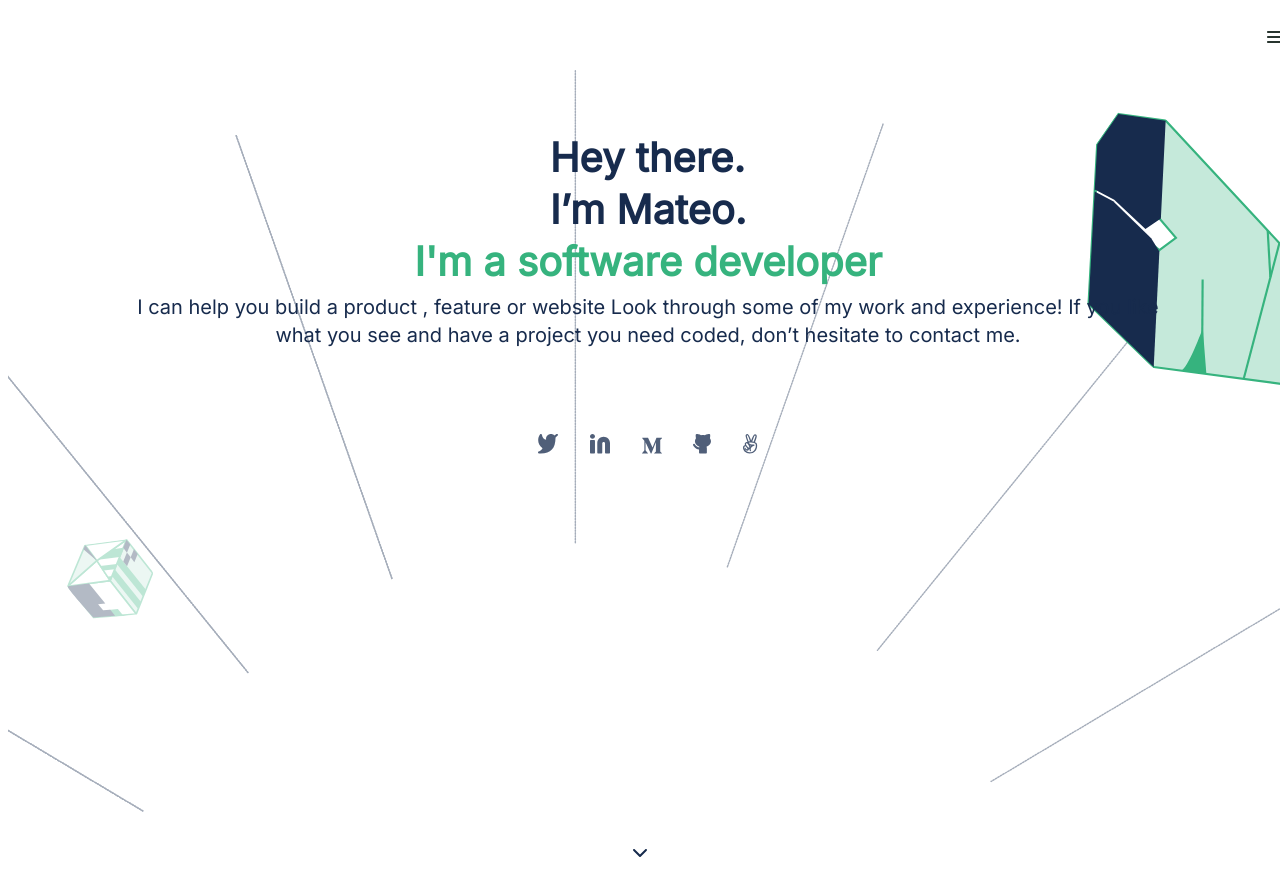
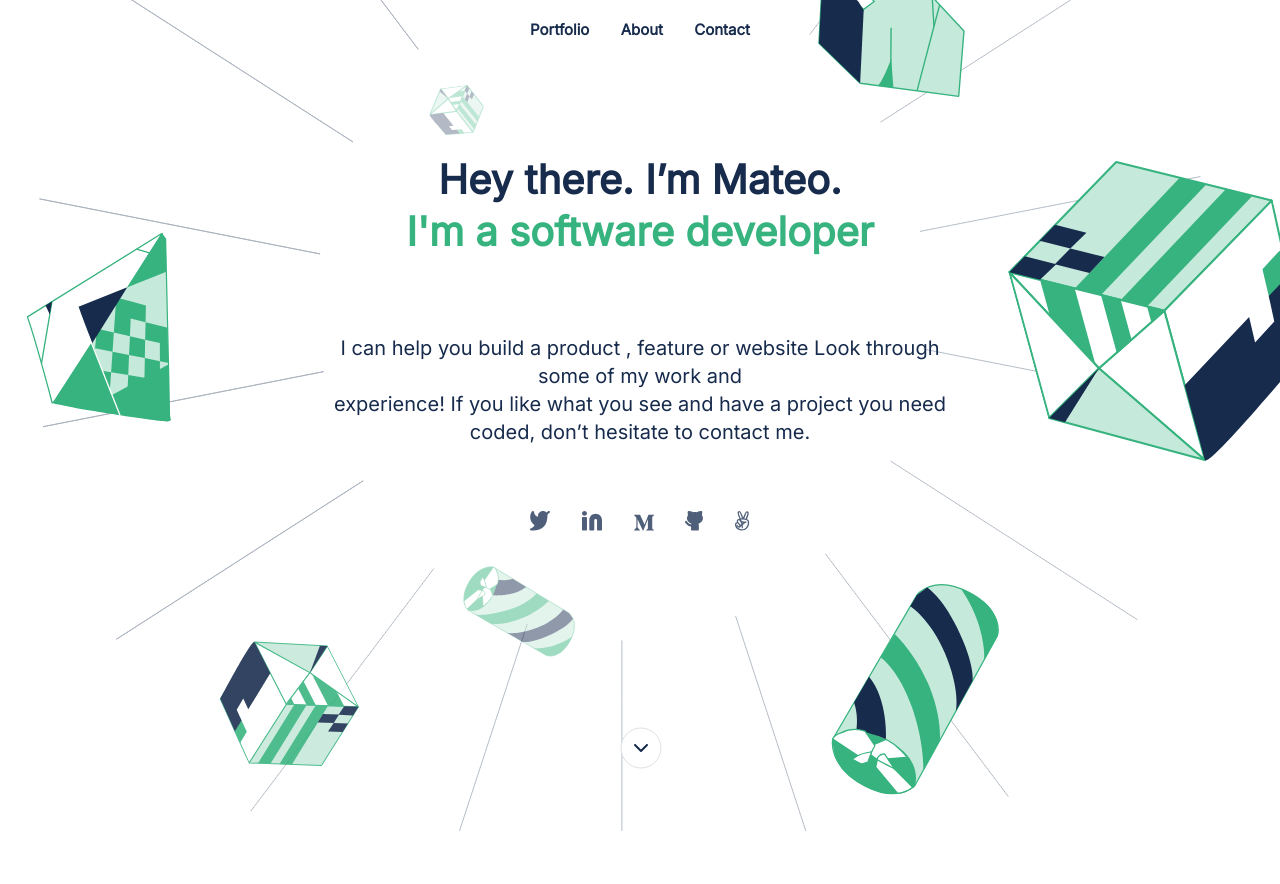
Before and after one commit to mateoburvi/Portfolio, a website: page index.html in a window 1280 px wide. Shown: the top 884 px of the page. After the commit the page ends 831 px from the top, so only its background shows below. Drawn offline with Linux system fonts and the light colour scheme.

Commit message:
Final html and css integrations

```diff
--- a/index.html
+++ b/index.html
@@ -1,5 +1,6 @@
 <!DOCTYPE html>
 <html lang="en">
+
 <head>
   <meta charset="UTF-8">
   <meta http-equiv="X-UA-Compatible" content="IE=edge">
@@ -10,25 +11,25 @@
   <link rel="stylesheet" href="style.css">
   <title>Mateo Burneo's Portfolio</title>
 </head>
+
 <body>
   <!----------Header----------->
   <header>
-    <nav id="header" class="header" >
+    <nav id="header" class="header">
       <ul>
-        <li class="nav-header">
+        <li class="nav_item">
           <a href="#projects">Portfolio</a>
         </li>
-        <li class="nav-header">
+        <li class="nav-item">
           <a href="#about">About</a>
         </li>
-        <li class="nav-header">
+        <li class="nav-item">
           <a href="#contact">Contact</a>
         </li>
       </ul>
 
 
-      <div id="hamburger">
-        <img src="./assets/button/Icon - Menu.svg">
+      <div id="burger" class="burger">
         <span class="bar 1"></span>
         <span class="bar 2"></span>
         <span class="bar 3"></span>
@@ -40,50 +41,52 @@
   <section id="main">
     <div class="main">
       <div class="main_container">
-          <h1>Hey there.<span class="span_br"><br /></span> I’m Mateo.
+        <h1>Hey there.<span class="span__br"><br /></span> I’m Mateo.
         </h1>
         <span class="h1_sub">I'm a software developer</span>
 
         <p>
-            I can help you build a product , feature or website Look through some of my work and experience!
-            <span class="p__br"><br /></span> If you like what you see and have a project you need coded,
-            <span class="p__br"><br /></span> don’t hesitate to contact me.
+          I can help you build a product , feature or website Look through
+          some of my work and <span class="span__br2"><br /></span> experience!
+          If you like what you see and have a project you need coded,
+          <span class="span__br2"></span>don’t hesitate to contact me.
         </p>
 
+
+        </div>
           <div class="social_media">
             <ul>
               <li>
                 <a href="https://twitter.com/mateoburvi">
-                  <img src="./assets/icons/twitter.svg"/>
+                <img src="./assets/icons/twitter.svg" />
                 </a>
               </li>
               <li>
                 <a href="https://www.linkedin.com/in/mateoburvi/">
-                  <img src="./assets/icons/Linkedin icon.svg"/>
+                  <img src="./assets/icons/Linkedin icon.svg" />
                 </a>
               </li>
               <li>
                 <a href="#">
-                  <img src="./assets/icons/medium.svg"/>
+                  <img src="./assets/icons/medium.svg" />
                 </a>
               </li>
               <li>
                 <a href="https://github.com/mateoburvi">
-                  <img src="./assets/icons/github.svg"/>
+                  <img src="./assets/icons/github.svg" />
                 </a>
               </li>
               <li>
                 <a href="#">
-                  <img src="./assets/icons/angellist.svg"/>
+                  <img src="./assets/icons/angellist.svg" />
                 </a>
               </li>
-
             </ul>
           </div>
 
       <div class="arrow_button">
         <a href="#">
-              <img src="./assets/button/Icon - Chevron - Down - Larger.svg">
+          <img src="./assets/button/arrowbutton.svg">
         </a>
       </div>
     </div>
@@ -92,4 +95,5 @@
   </section>
 
 </body>
+
 </html>
--- a/style.css
+++ b/style.css
@@ -1,3 +1,19 @@
+:root {
+  --color-main_theme: #36B37E;
+  --color-second_green: #C5E9DA;
+  --color-white_bg: #EBF0EE;
+  --color-darkblue: #172B4D;
+  --backgroundColor: #FFFFFF;
+  --color-button-hover: rgba(54, 179, 127, 0.24);
+  --sections-max-width: 2160px;
+  --wrapper-max-width:1280px;
+}
+
+hr {
+  box-sizing: content-box;
+  height: 0;
+}
+
 html {
   box-sizing: border-box;
   font-size: 62.5%;
@@ -5,29 +21,38 @@ html {
   -webkit-text-size-adjust: 100%;
 }
 
+*,
+*::before,
+*::after {
+  box-sizing: border-box;
+  margin: 0;
+  padding: 0;
+}
+
 body {
   font-family: "Inter", sans-serif;
   font-size: 1.6rem;
 }
+/* ------- Header --------- */
 
 .header {
   width: 100vw;
+  max-width: var(--sections-max-width);
   height: 5vh;
   min-height: 60px;
   margin: auto;
-  font-size: .8rem;
   display: flex;
   align-items: center;
   justify-content: flex-end;
-  background-color: white;
+  background-color: var(--backgroundColor);
 }
 
-header ul{
+header ul {
   display: none;
 }
 
-.hamburger {
-  width: 10px;
+.burger {
+ width: 18px;
  height: 12px;
  margin-top: 25px;
  margin-right: 30px;
@@ -38,24 +63,29 @@ header ul{
  box-sizing: border-box;
 }
 
-#main {
-  background-color: white;
+.burger .bar {
+  border-radius: 20px;
+  height: 2px;
+  background-color: var(--color-darkblue);
 }
 
+/* -------- Main Section ---------- */
+
 .main {
-  border: 2px;
   width: 100vw;
-  min-width: none;
-  min-height: 850px;
+  max-width: var(--sections-max-width);
+  min-height: 770px;
+  margin: auto;
+  display: flex;
   flex-flow: column nowrap;
   justify-content: space-around;
   align-items: center;
-  margin:auto;
   background-image: url("./assets/background/header-illsutration-mobile.svg");
   background-repeat: no-repeat;
   background-size: cover;
   background-position: top center;
 }
+
 .main_container {
   display: flex;
   flex-direction: column;
@@ -64,13 +94,13 @@ header ul{
 }
 
 .main h1 {
-  margin-top: 5%;
-  margin-bottom: 0%;
+  margin-top: 20%;
   font-style: normal;
   font-weight: 700;
   font-size: 4rem;
   line-height: 52px;
-  color: #172B4D;
+  text-align: center;
+  color: var(--color-darkblue);
 }
 
 .main .h1_sub {
@@ -80,23 +110,23 @@ header ul{
   font-size: 4rem;
   line-height: 52px;
   text-align: center;
-  color: #36B37E;
+  color: var(--color-main_theme);
 }
 
+p,
 .main p {
   width: 82%;
   min-width: 300px;
-  margin-top: 5px;
+  margin-top: 5%;
   font-style: normal;
   font-weight: 400;
   font-size: 2rem;
   line-height: 2.8rem;
   text-align: center;
-  color: #172B4D;
-  ;
+  color: var(--color-darkblue);
 }
 
-.p__br {
+.span_br2 {
   display: none;
 }
 
@@ -126,5 +156,64 @@ header ul{
 }
 
 .arrow_button:hover {
-  box-shadow: #DFE1E6 0 0 0 0;
+  box-shadow: var(--color-button-hover) 0 0 0 0;
 }
+
+@media screen and (min-width: 768px) {
+
+  header {
+    position: relative;
+  }
+
+  .header  {
+    position: absolute;
+    top: 30px;
+    left: 50%;
+    transform: translate(-50%, -50%);
+    justify-content: center;
+    background-color: transparent;
+  }
+
+  header ul {
+    width: 220px;
+    display: flex;
+    justify-content: space-between;
+    list-style: none;
+  }
+
+  header ul a {
+    font-weight: 600;
+    font-size: 1.5rem;
+    line-height: 2rem;
+    text-decoration: none;
+    color: var(--color-darkblue);
+  }
+
+  .burger {
+    display: none;
+  }
+
+  .main {
+    min-height: 720px;
+    max-height: 1180px;
+    justify-content: center;
+    background-image: url(assets/background/Header-llustration-desktop.svg);
+  }
+
+  .span__br{
+    display: none;
+  }
+
+  p,
+  .main p {
+    width: 85%;
+    max-width: 768px;
+    margin-top: 10%;
+  }
+
+  .arrow_button {
+    margin: 5% auto 5% auto;
+    border-radius: 50%;
+  }
+
+}
```
Also changed, not shown: README.md (added), assets/background/Header-llustration-desktop.svg (added), assets/background/Header-llustration-desktop@2x.png (added), assets/button/Icon - Chevron - Down - Larger.svg (deleted), assets/button/arrowbutton.svg (added), 1 other file. Lines whose indentation alone changed are shown as unchanged.
